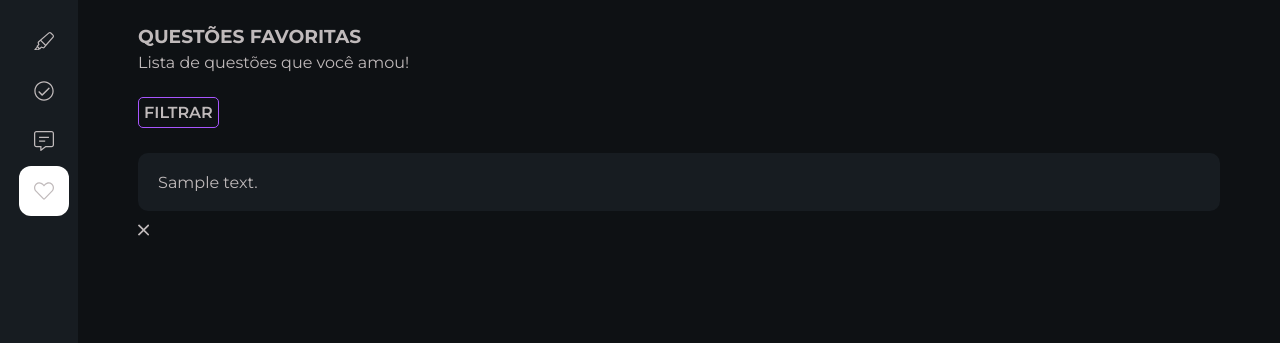
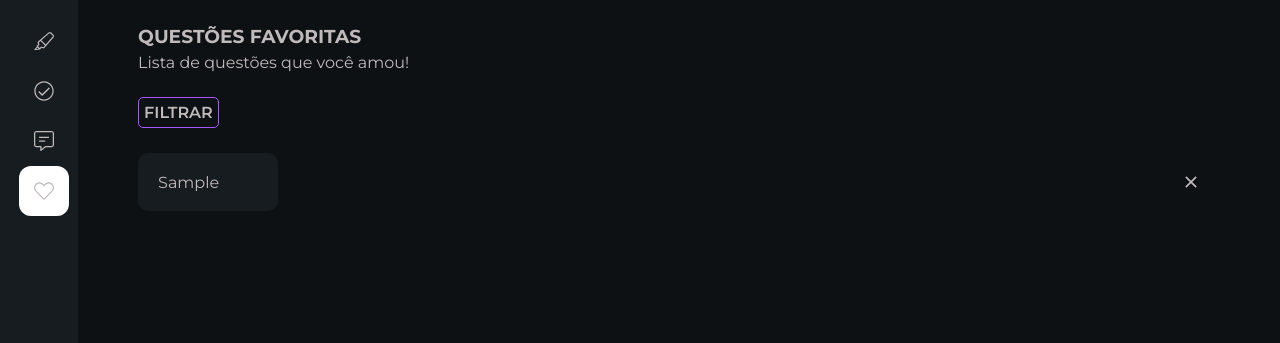
Before and after one commit to evelynbittelbrunn/minder, a PHP site: page /favoritos.php in a window 1280 px wide. Shown: the part 60-403 px from the top of the page. Run offline with PHP 8.4, Linux system fonts and the light colour scheme; the visitor is signed in with stand-in values (Sample User, id 1); tables that the repository leaves empty hold one stand-in row (values such as "Sample post"); data that the repository does not hold is empty; some libraries are stand-ins or nearby versions.

Commit message:
Alterações CSS (Conflito) 29-09-2021

```diff
--- a/css/style.css
+++ b/css/style.css
@@ -1070,9 +1070,21 @@ header{
     background-color: #171C21;
     padding: 20px;
     border-radius: 10px;
-    margin-bottom: 10px;
     color: #C0BABB;
     justify-content: space-between;
+}
+
+.questao-row p{
+    height: 18px;
+    overflow: hidden;
+    width: 95%;
+}
+
+.questao-container-caixa{
+    display: flex;
+    position: relative;
+    animation: row 1s;
+    margin-bottom: 10px;
     animation: row 1s;
 }
 
@@ -1086,14 +1098,27 @@ header{
     }
 }
 
-.questao-row p{
-    height: 18px;
-    overflow: hidden;
-    width: 95%;
+.questao-container-caixa svg{
+    width: 18px;
+}
+
+.nao-favoritado{
+    color: #C0BABB;
+}
+
+.favoritado{
+    color: #A855FF;
 }
 
 .questao-row svg{
     width: 18px;
+}
+
+.svg-favoritos{
+    height: 18px;
+    position: absolute;
+    right: 20px;
+    top: 20px;
 }
 
 /*  ASSUNTOS  */
```
